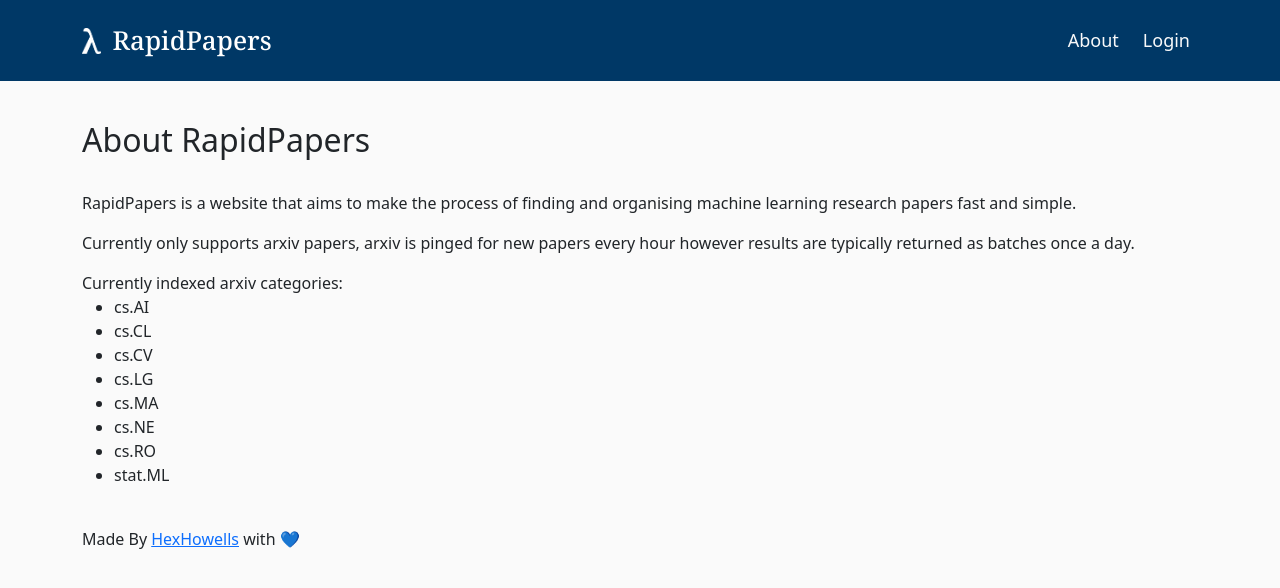
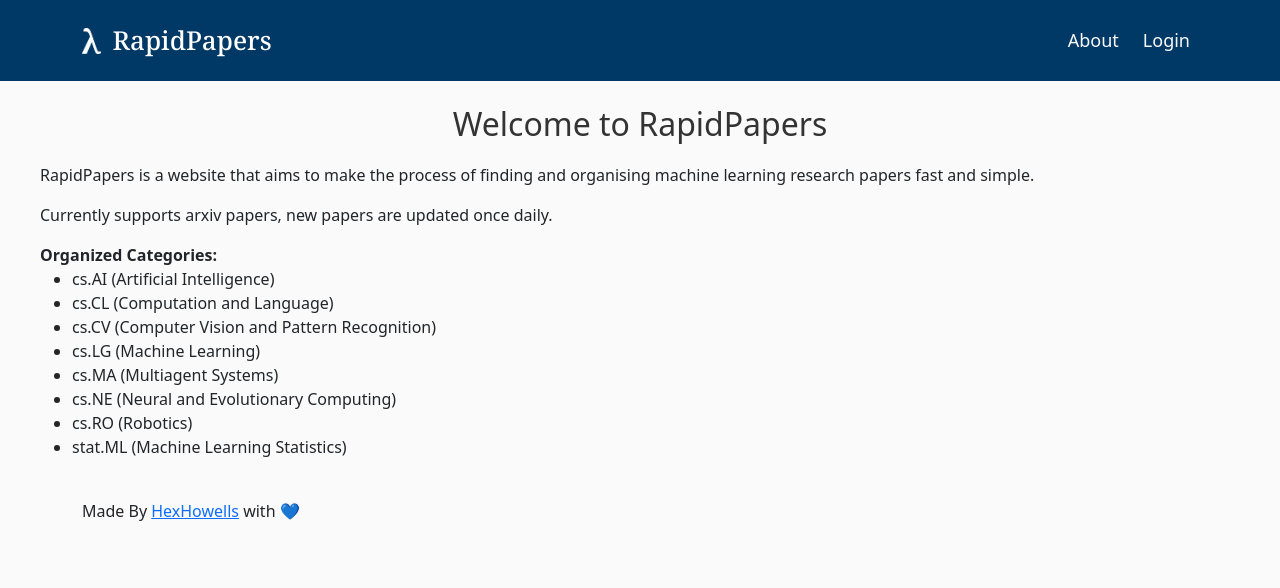
Before and after one commit to hexhowells/RapidPapers, a React (Create React App) app in the folder client/: page /about in a window 1280 px wide. Shown: the top 588 px of the page. Built offline with nearby package versions, Linux system fonts and the light colour scheme; no server answers.

Commit message:
update about page

```diff
--- /dev/null
+++ b/client/src/pages/About.css
@@ -0,0 +1,10 @@
+.about-container {
+    padding-left: 40px;
+    padding-right: 40px;
+}
+
+.about-header {
+    color: #333;
+    text-align: center;
+    margin-bottom: 20px;
+}
--- a/client/src/pages/About.js
+++ b/client/src/pages/About.js
@@ -1,33 +1,33 @@
+import React from 'react';
+import './About.css'; // Assuming you have a CSS file for styling
 
 const About = () => {
     return (
-		<>
-		<div className="container">
-			<h2 className="pt-3">About RapidPapers</h2>
-			<br></br>
-			<p>
+        <div className="about-container">
+            <h2 className="about-header">Welcome to RapidPapers</h2>
+            <p className="about-intro">
                 RapidPapers is a website that aims to make the process of finding and organising machine learning
                 research papers fast and simple.
             </p>
+            <div className="about-content">
                 <p>
-				Currently only supports arxiv papers, arxiv is pinged for new papers every hour however results
-				are typically returned as batches once a day.
+                    Currently supports arxiv papers, new papers are updated once daily.
                 </p>
                 <p>
-				Currently indexed arxiv categories:
-				<ul>
-					<li>cs.AI</li>
- 					<li>cs.CL</li>
- 					<li>cs.CV</li>
- 					<li>cs.LG</li>
- 					<li>cs.MA</li>
- 					<li>cs.NE</li>
- 					<li>cs.RO</li>
- 					<li>stat.ML</li>
+                    <strong>Organized Categories:</strong>
+                    <ul className="about-list">
+                        <li>cs.AI (Artificial Intelligence)</li>
+                        <li>cs.CL (Computation and Language)</li>
+                        <li>cs.CV (Computer Vision and Pattern Recognition)</li>
+                        <li>cs.LG (Machine Learning)</li>
+                        <li>cs.MA (Multiagent Systems)</li>
+                        <li>cs.NE (Neural and Evolutionary Computing)</li>
+                        <li>cs.RO (Robotics)</li>
+                        <li>stat.ML (Machine Learning Statistics)</li>
                     </ul>
                 </p>
             </div>
-		</>
+        </div>
     );
 };
 
```
Lines whose indentation alone changed are shown as unchanged.
